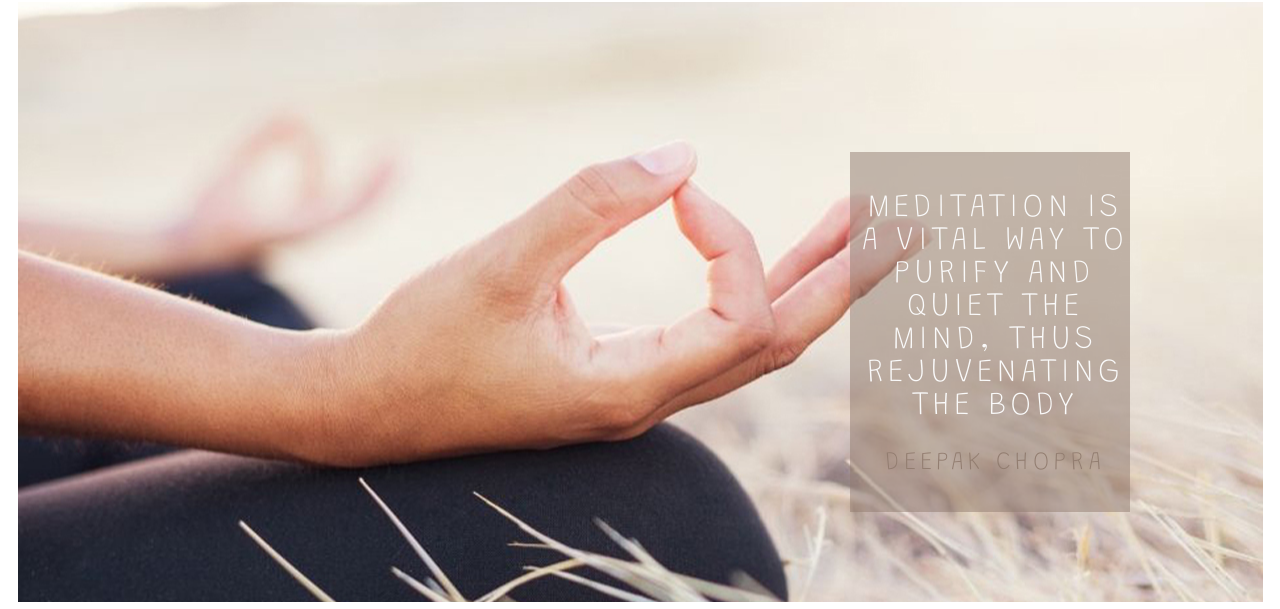
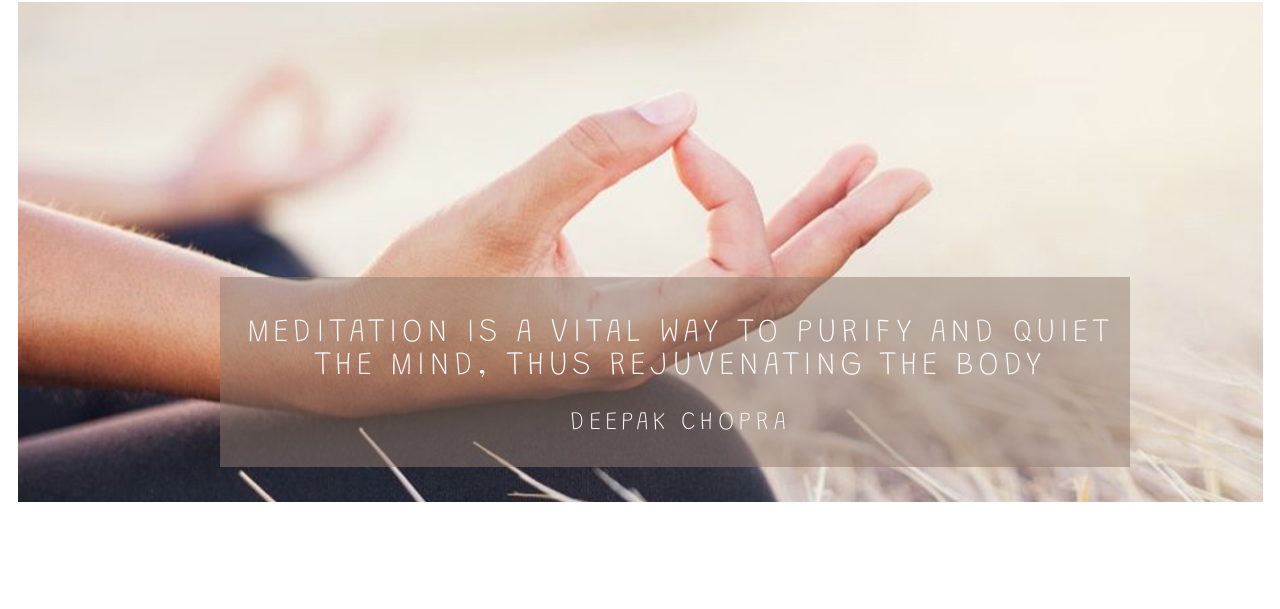
Before and after one commit to Lyn-DA/simply-meditation, a plain HTML site: page index.html in a window 1280 px wide. Shown: the part 2193-2802 px from the top of the page. Drawn offline with Linux system fonts and the light colour scheme.

Commit message:
change size of quote overlay-text to read horizontal and size of image to 500px

```diff
--- a/assets/css/style.css
+++ b/assets/css/style.css
@@ -251,13 +251,13 @@ hr {
 /* quote-image */
 
 #quote {
-    height: 600px;
+    height: 500px;
     width: 100%;
     overflow: hidden;
 }
 
 #quote-image {
-    height: 600px;
+    height: 500px;
     width: 100%;
     background: url('../images/quote-image.jpg') no-repeat center center;
 }
@@ -267,8 +267,8 @@ hr {
     text-align: center;
     letter-spacing: 4px;
 
-    width: 270px;
-    height: 320px;
+    width: 900px;
+    height: 150px;
 
     padding-top: 40px;
     padding-left: 10px;
@@ -280,7 +280,7 @@ hr {
 
     position: relative;
     float: right;
-    bottom: 75%;
+    bottom: 45%;
 }
 
 #quote-text-overlay h2 {
@@ -289,7 +289,7 @@ hr {
 }
 
 #quote-text-overlay h3 {
-    color:#927d70;
+    color: #fafafa;
     font-weight: 300;
 }
 
```
